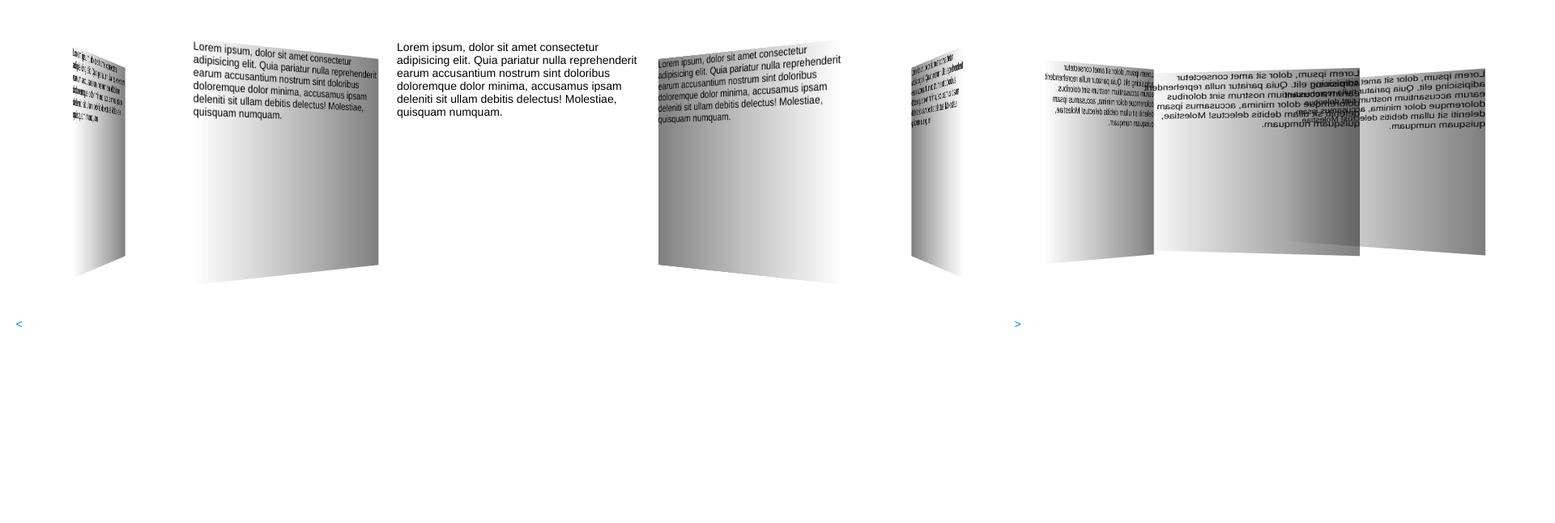
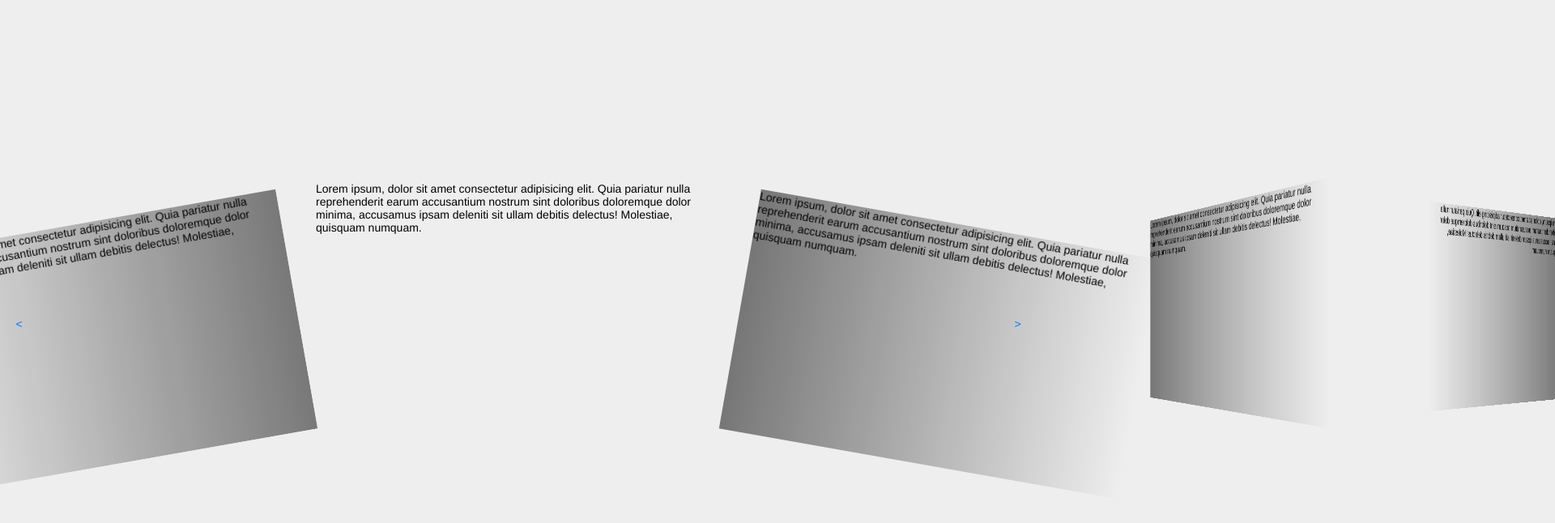
Before and after one commit to thefidanabdulla/JavascriptProjects, a plain HTML site: page slider/index.html in a window 1280 px wide. Shown: the top 646 px of the page at 81% size, 1920 px wide, since content can reach past the window. Drawn offline with Linux system fonts and the light colour scheme.

Commit message:
lasr vers

```diff
--- a/slider/css/style.css
+++ b/slider/css/style.css
@@ -3,29 +3,63 @@
   padding: 0;
   box-sizing: border-box;
 }
-
+.container {
+  width: 100%;
+  height: 100vh;
+  display: flex;
+  flex-direction: column;
+  align-items: center;
+  justify-content: center;
+}
 body {
-  background: #fff;
+  background: #eee;
   font-family: Helvetica Neue, Helvetica, Arial, sans-serif;
   font-size: 14px;
   color: #000;
   margin: 0;
   padding: 0;
 }
-.container{
-    display: flex;
-    flex-direction: column;
-    align-items: center;
-    justify-content: center;
-}
-.swiper-container {
+
+.swiper {
   width: 100%;
   padding-top: 50px;
   padding-bottom: 50px;
+  width: 1500px;
+  height: 800px;
 }
+
 .swiper-slide {
   background-position: center;
   background-size: cover;
-  width: 300px;
+  width: 500px;
   height: 300px;
 }
+
+.swiper-slide-prev{
+    margin-top: 50px;
+    margin-right: 20px;
+    -webkit-transform: rotate(350deg)!important;
+    -moz-transform: rotate(350deg)!important;
+    -ms-transform: rotate(350deg)!important;
+    -o-transform: rotate(350deg)!important;
+    -webkit-transition: all 300ms ease;
+    -moz-transition: all 300ms ease;
+    -ms-transition: all 300ms ease;
+    -o-transition: all 300ms ease;
+    transform: rotate(350deg)!important;
+    transition: all 300ms ease;
+}
+.swiper-slide-next{
+    -webkit-transition: all 300ms ease;
+    -moz-transition: all 300ms ease;
+    -ms-transition: all 300ms ease;
+    -o-transition: all 300ms ease;
+    margin-top: 50px;
+    margin-left: 20px;
+    -webkit-transform: rotate(10deg)!important;
+    -moz-transform: rotate(10deg)!important;
+    -ms-transform: rotate(10deg)!important;
+    -o-transform: rotate(10deg)!important;
+    transition: all 300ms ease;
+    transform: rotate(10deg)!important;
+}
```
